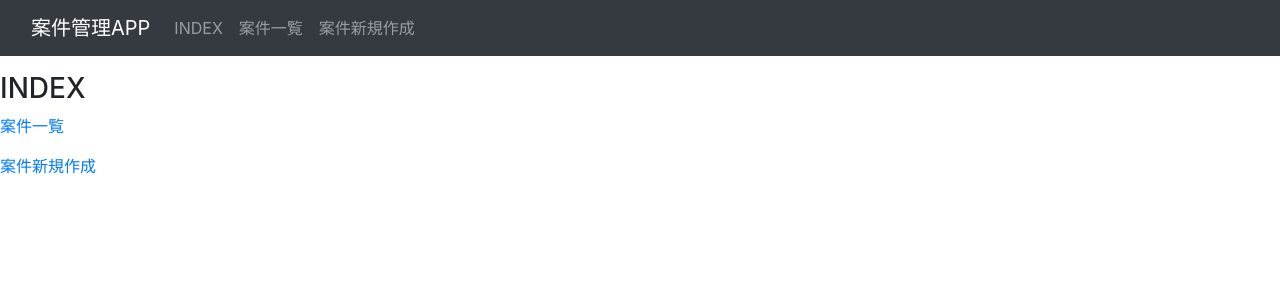
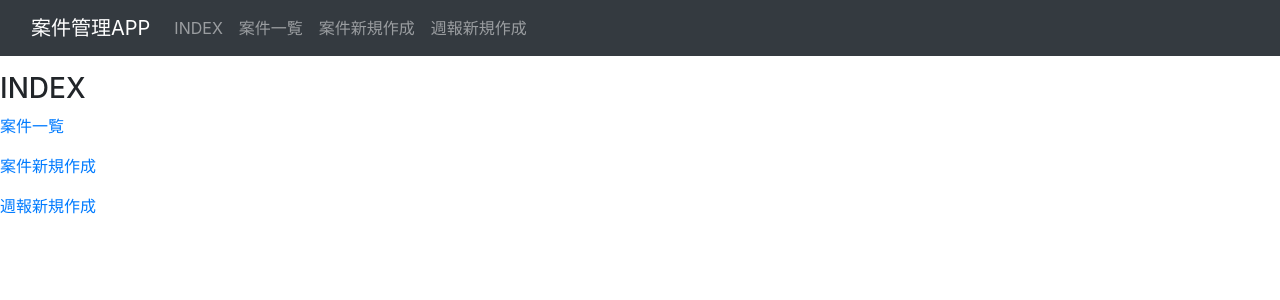
Before and after one commit to ce733-nabe/anken_project, a Django app: page /index/ in a window 1280 px wide. Shown: the top 300 px of the page. Run offline with Django 3.2, Linux system fonts and the light colour scheme; some libraries are stand-ins or nearby versions.

Commit message:
ver7_6_3

```diff
--- a/akapp/templates/akapp/base.html
+++ b/akapp/templates/akapp/base.html
@@ -37,6 +37,7 @@
                     <a class="nav-link" href="{% url 'akapp:index' %}">INDEX</a>
                     <a class="nav-link" href="{% url 'akapp:anken_list' %}">案件一覧</a>
                     <a class="nav-link" href="{% url 'akapp:anken_create' %}">案件新規作成</a>
+                    <a class="nav-link" href="{% url 'akapp:shuho_create' %}">週報新規作成</a>
                 </div>
             </div>
             </div>
--- a/akapp/templates/akapp/index.html
+++ b/akapp/templates/akapp/index.html
@@ -4,4 +4,5 @@
 <h3>INDEX</h3>
 <p><a href="{% url 'akapp:anken_list' %}">案件一覧</a></p>
 <p><a href="{% url 'akapp:anken_create' %}">案件新規作成</a></p>
+<p><a href="{% url 'akapp:shuho_create' %}">週報新規作成</a></p>
 {% endblock %}
```
Also changed, not shown: akapp/forms.py (line endings or trailing spaces), akapp/views.py (line endings or trailing spaces).
